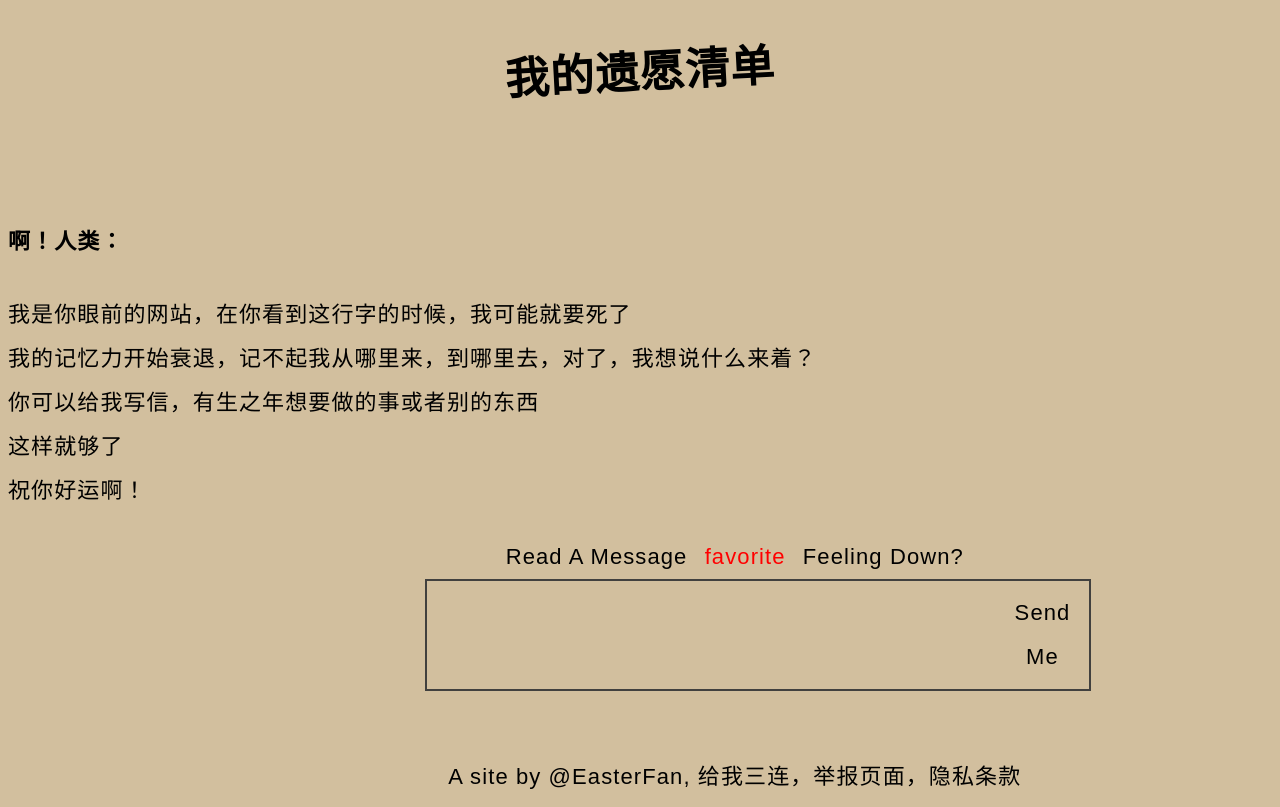
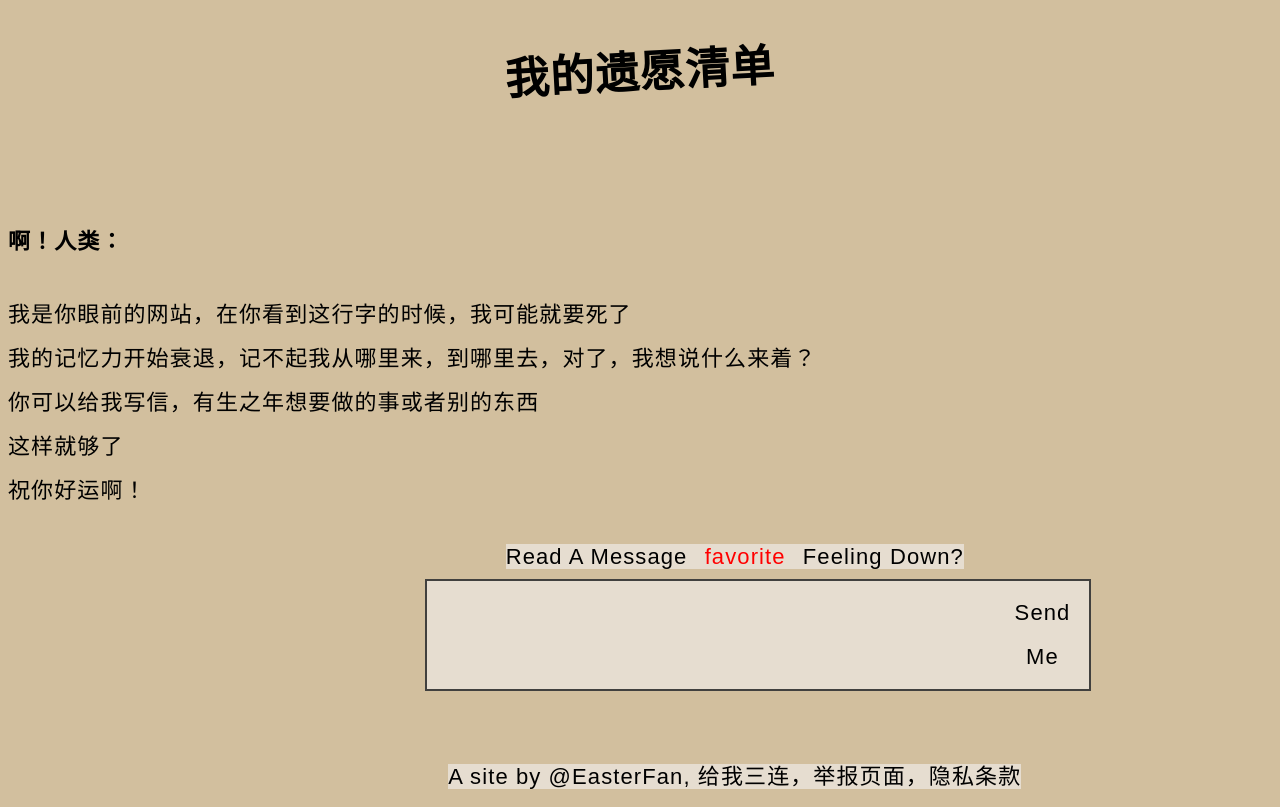
Before and after one commit to EasterFan/iamnotsick, a React (Vite) app: page / in a window 1280 px wide. Built offline with nearby package versions, Linux system fonts and the light colour scheme; a web font is replaced by a local one.

Commit message:
[refactor]:rm useless css code

```diff
--- a/src/components/MyWord.css
+++ b/src/components/MyWord.css
@@ -9,25 +9,10 @@
   flex-direction: row;
   margin-left: 33%;
   width: 50%;
-  /* background-color: red; */
+  background-color: #e6ddd0;
   position: relative;
 
-  border: 2px solid #41403e;
-  border-top-color: rgb(65, 64, 62);
-  border-top-style: solid;
-  border-top-width: 2px;
-  border-right-color: rgb(65, 64, 62);
-  border-right-style: solid;
-  border-right-width: 2px;
-  border-bottom-color: rgb(65, 64, 62);
-  border-bottom-style: solid;
-  border-bottom-width: 2px;
-  border-left-color: rgb(65, 64, 62);
-  border-left-style: solid;
-  border-left-width: 2px;
-  border-radius: 13;
-    display: flex;
-}
+  border: 2px solid #41403e;}
 
 .flex {
   -ms-flex: 1 1 0.000000001px;
@@ -38,30 +23,17 @@
 
 }
 
-/* .controls {
-  padding: 10px 15px;
- background-color:black;
-
-}  */
-
-/* .item:nth-child(2) {
-  align-self: flex-end;
-} */
-
 wired-card {
   box-sizing: border-box;
   margin-bottom: 5%;
   margin-left: 15%;
-  /* background-color: #e6ddd0; */
+  background-color: #e6ddd0;
 }
 
 
 wired-textarea {
-  /* background-color: red; */
   box-sizing: border-box;
   text-align: left;
-
-  /* width:70%; */
   height: 60%;
   width: inherit;
   font-family: 'chineseBaby', sans-serif;
--- a/src/index.css
+++ b/src/index.css
@@ -21,7 +21,7 @@ body {
 } */
 
 @font-face {
-    font-family: "chineseBaby"; /* 名字任意取 */
+    font-family: "chineseBaby"; /* 中文娃娃体 */
     src: url("fonts/ZCOOLKuaiLe-Regular.ttf") format("truetype");
     font-style:normal;
     font-weight:normal;
--- a/src/index.html
+++ b/src/index.html
@@ -7,7 +7,7 @@
       name="description"
       content="Web site created using create-react-app"
     />
-    <title>React App</title>
+    <title>我不忘</title>
   </head>
   <body>
     <div id="root"></div>
```
